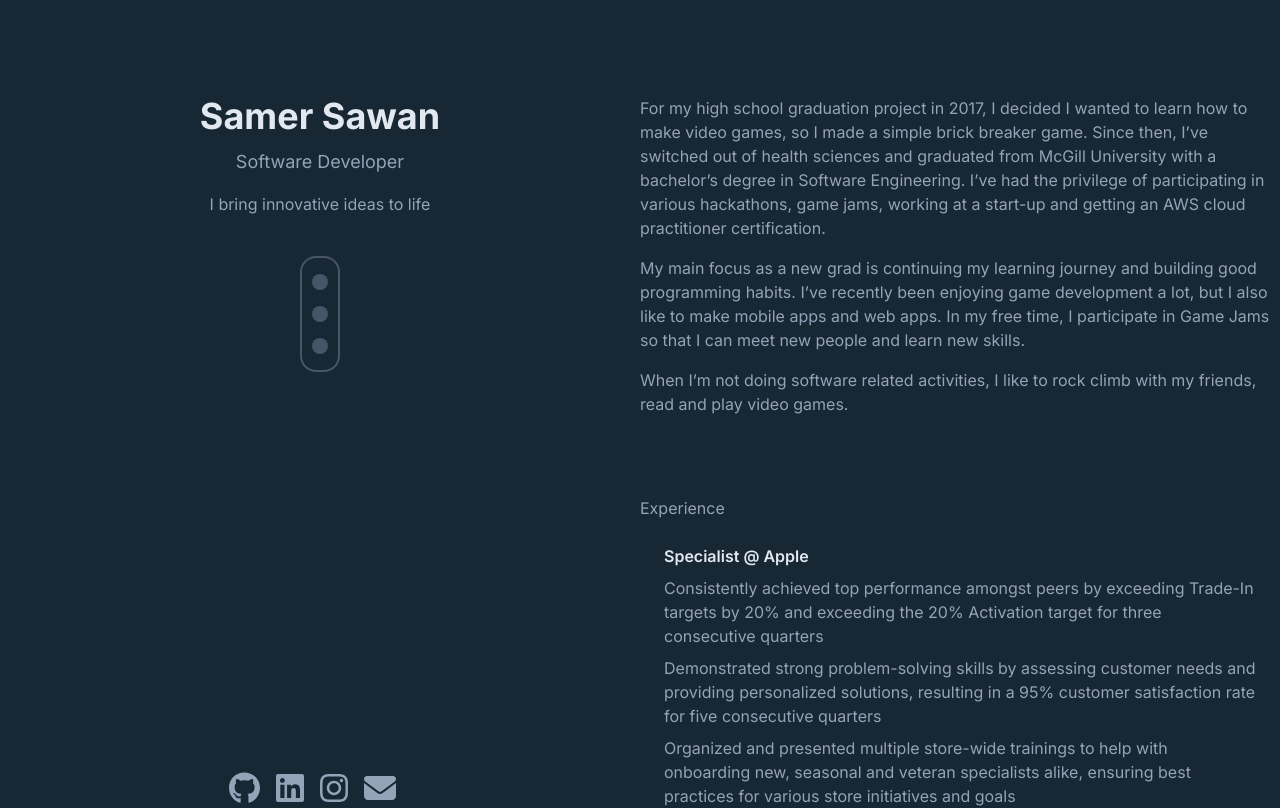
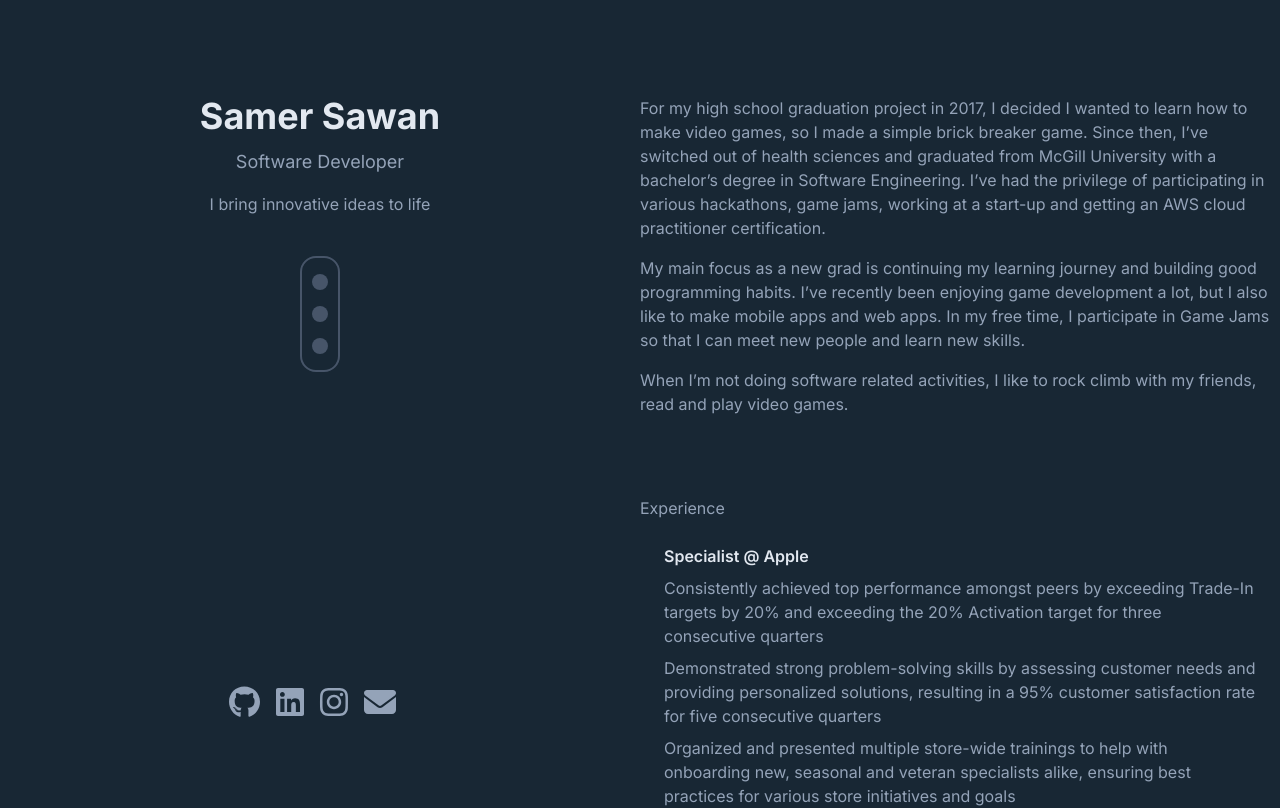
Before and after one commit to SamerSawan/Portfolio_v3, a Next.js app: page / in a window 1280 px wide. Shown: the top 808 px of the page. Built offline with nearby package versions, Linux system fonts and the light colour scheme.

Commit message:
fixed socials moving when navbar expands

```diff
--- a/app/page.js
+++ b/app/page.js
@@ -19,7 +19,7 @@ export default function Home() {
               <Navbar></Navbar>
             </div>
           </div>
-          <div className="mt-96">
+          <div className="fixed bottom-20">
             <FontAwesomeIcon className="mr-4" icon={faGithub} size="2x" />
             <FontAwesomeIcon className="mr-4" icon={faLinkedin} size="2x" />
             <FontAwesomeIcon className="mr-4" icon={faInstagram} size="2x" />
```
